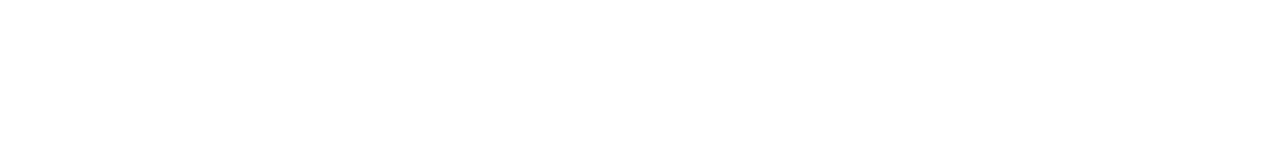
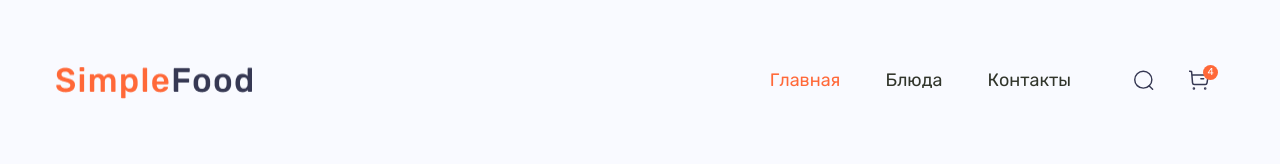
Before and after one commit to kolya7366/SimpleFood, a website: page app/index.html in a window 1280 px wide. Drawn offline with nearby package versions, Linux system fonts and the light colour scheme; files that its build step writes are made by us from their sources.

Commit message:
added header, and fonts

```diff
--- a/app/index.html
+++ b/app/index.html
@@ -5,10 +5,38 @@
   <meta http-equiv="X-UA-Compatible" content="IE=edge">
   <meta name="viewport" content="width=device-width, initial-scale=1.0">
   <title>Document</title>
+  <link href="https://fonts.googleapis.com/css2?family=Rubik:wght@300;400;500;700&display=swap" rel="stylesheet">
   <link rel="stylesheet" href="css/style.min.css">
 </head>
 <body>
-
+  <header class="header">
+    <div class="container">
+      <div class="header__inner">
+        <a class="logo" href="#">
+          <img class="logo__img" src="images/logo.png" alt="Логотип" width="200" height="40">
+        </a>
+        <div class="header__nav">
+          <ul class="header__items">
+            <li class="header__item">
+              <a class="header__item-link header__item-link--active" href="#">Главная</a>
+            </li>
+            <li class="header__item">
+              <a class="header__item-link" href="#">Блюда</a>
+            </li>
+            <li class="header__item">
+              <a class="header__item-link" href="#">Контакты</a>
+            </li>
+          </ul>
+          <div class="header__icons">
+            <a class="header__icon header__icon--search" href="#" aria-label="Поиск по сайту"></a>
+            <a class="header__icon header__icon--cart" href="#" aria-label="Корзина">
+              <span class="header__icon-num" aria-label="Количество товаров в корзине: {{ % }}">4</span>
+            </a>
+          </div>
+        </div>
+      </div>
+    </div>
+  </header>
 
   <script src="js/main.min.js"></script>
 </body>
--- a/app/scss/_fonts.scss
+++ b/app/scss/_fonts.scss
@@ -0,0 +1,39 @@
+@font-face {
+  font-family: 'Rubik-Light';
+  src: local('Rubik-Light'),
+       url("../fonts/Rubik-Light.woff2") format("woff2"),
+       url("../fonts/Rubik-Light.woff") format("woff");
+  font-weight: 300;
+  font-display: swap;
+  font-style: normal;
+}
+
+@font-face {
+  font-family: 'Rubik-Regular';
+  src: local('Rubik-Regular'),
+       url("../fonts/Rubik-Regular.woff2") format("woff2"),
+       url("../fonts/Rubik-Regular.woff") format("woff");
+  font-weight: 400;
+  font-display: swap;
+  font-style: normal;
+}
+
+@font-face {
+  font-family: 'Rubik-Medium';
+  src: local('Rubik-Medium'),
+       url("../fonts/Rubik-Medium.woff2") format("woff2"),
+       url("../fonts/Rubik-Medium.woff") format("woff");
+  font-weight: 500;
+  font-display: swap;
+  font-style: normal;
+}
+
+@font-face {
+  font-family: 'Rubik-Bold';
+  src: local('Rubik-Bold'),
+       url("../fonts/Rubik-Bold.woff2") format("woff2"),
+       url("../fonts/Rubik-Bold.woff") format("woff");
+  font-weight: 700;
+  font-display: swap;
+  font-style: normal;
+}
--- a/app/scss/_global.scss
+++ b/app/scss/_global.scss
@@ -0,0 +1,13 @@
+body {
+  background-color: $background;
+  color: $default;
+  font-size: 20px;
+  line-height: 1.5;
+  @extend %rubik-400
+}
+
+.container {
+  max-width: 1200px;
+  margin: 0 auto;
+  padding: 0 15px;
+}
--- a/app/scss/_vars.scss
+++ b/app/scss/_vars.scss
@@ -0,0 +1,24 @@
+$accent: #FF6838;
+$default: #31352B;
+$title: #363853;
+$background: #F9FAFF;
+
+%rubik-300{
+  font-family: 'Rubik-Light';
+  font-weight: 300;
+}
+
+%rubik-400{
+  font-family: 'Rubik-Regular';
+  font-weight: 400;
+}
+
+%rubik-500{
+  font-family: 'Rubik-Medium';
+  font-weight: 500;
+}
+
+%rubik-700{
+  font-family: 'Rubik-Bold';
+  font-weight: 700;
+}
--- a/app/scss/style.scss
+++ b/app/scss/style.scss
@@ -3,4 +3,91 @@
 @import 'reset';
 @import 'global';
 
+.header {
+  padding: 60px 0;
+
+  &__inner,
+  &__items,
+  &__nav,
+  &__icons {
+    display: flex;
+  }
+
+  &__inner,
+  &__nav {
+    align-items: center;
+  }
+
+  &__inner {
+    justify-content: space-between;
+  }
+
+  &__items {
+    margin-right: 63px;
+    font-size: 18px;
+  }
+
+  &__item-link {
+    &:hover {
+      transition: 0.25s;
+    }
+  }
+
+  &__item-link--active,
+  &__item-link:hover {
+    color: $accent;
+  }
+
+  &__item:not(:last-child) {
+    margin-right: 45px;
+  }
+
+  &__icons {
+    margin-right: 16px;
+  }
+
+  &__icon {
+    width: 20px;
+    height: 20px;
+    position: relative;
+  }
+
+  &__icon--search::before,
+  &__icon--cart::before {
+    content: "";
+    position: absolute;
+    width: 100%;
+    height: 100%;
+    background-position: center center;
+    background-repeat: no-repeat;
+    background-size: cover;
+  }
+
+  &__icon--search::before {
+    background-image: url('../images/header_icons/search.svg');
+  }
+
+  &__icon--cart::before {
+    background-image: url('../images/header_icons/cart.svg');
+  }
+
+  &__icon:not(:last-child) {
+    margin-right: 35px;
+  }
+
+  &__icon-num {
+    position: absolute;
+    font-size: 10px;
+    line-height: 15px;
+    width: 15px;
+    height: 15px;
+    border-radius: 50%;
+    top: -5px;
+    right: -9px;
+    text-align: center;
+    background-color: $accent;
+    color: #fff;
+  }
+}
+
 @import 'media';
```
Also changed, not shown: package.json (+1 -284 lines), app/fonts/Rubik-Bold.woff (added), app/fonts/Rubik-Bold.woff2 (added), app/fonts/Rubik-Light.woff (added), app/fonts/Rubik-Light.woff2 (added), app/fonts/Rubik-Medium.woff (added), app/fonts/Rubik-Medium.woff2 (added), app/fonts/Rubik-Regular.woff (added), app/fonts/Rubik-Regular.woff2 (added), app/images/header_icons/cart.svg (added), app/images/header_icons/search.svg (added), app/images/logo.png (added).
